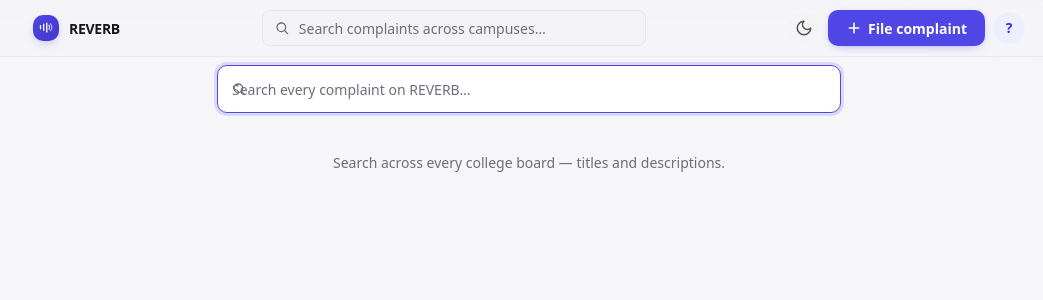
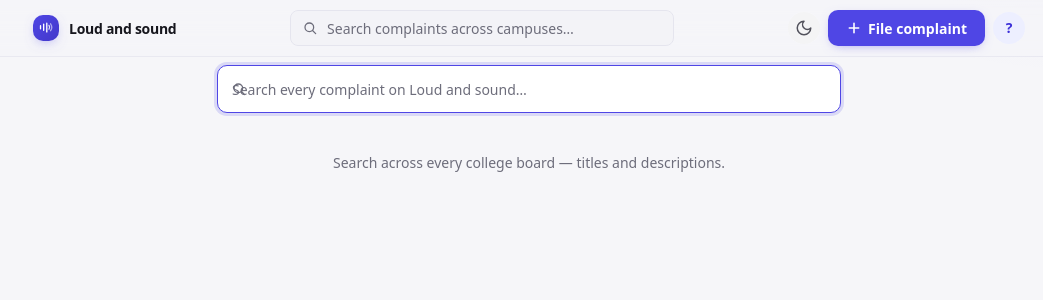
Before and after one commit to PhaNtoM-GHosT-11101/mss-feedback, a Next.js app: page /search in a window 1280 px wide. Shown: the top 300 px of the page, without its empty margins (111-1154 px from the left). Built offline with nearby package versions, Linux system fonts and the light colour scheme.

Commit message:
Rebrand REVERB to Loud and sound

```diff
--- a/app/complaints/[id]/detail-actions.tsx
+++ b/app/complaints/[id]/detail-actions.tsx
@@ -13,7 +13,7 @@
   return (
     <button
       onClick={() => {
-        const text = encodeURIComponent(`REVERB — ${title}:\n${window.location.href}`);
+        const text = encodeURIComponent(`Loud and sound — ${title}:\n${window.location.href}`);
         window.open(`https://wa.me/?text=${text}`, "_blank", "noopener,noreferrer");
       }}
       className="tap inline-flex items-center gap-1.5 rounded-lg border border-border bg-surface px-3.5 py-1.5 text-xs font-semibold text-foreground transition hover:bg-surface2"
--- a/app/complaints/[id]/page.tsx
+++ b/app/complaints/[id]/page.tsx
@@ -72,17 +72,17 @@
   const title = data.complaint.title;
   const description = data.complaint.description?.slice(0, 200) ?? "";
   return {
-    title: `${title} — REVERB`,
+    title: `${title} — Loud and sound`,
     description,
     openGraph: {
-      title: `${title} — REVERB`,
+      title: `${title} — Loud and sound`,
       description,
       type: "article",
-      siteName: "REVERB",
+      siteName: "Loud and sound",
       url: `https://mss-feedback.vercel.app/${institution.slug}/complaints/${id}`,
       images: [{ url: "https://mss-feedback.vercel.app/opengraph-image", width: 1200, height: 630 }],
     },
-    twitter: { card: "summary", title: `${title} — REVERB`, description },
+    twitter: { card: "summary", title: `${title} — Loud and sound`, description },
   };
 }
 
--- a/app/globals.css
+++ b/app/globals.css
@@ -3,7 +3,7 @@
 @import "@fontsource-variable/manrope";
 
 /* ============================================================
-   REVERB — design system (indigo editorial)
+   Loud and sound — design system (indigo editorial)
    Signature: deep indigo on cool near-black/paper surfaces.
    Sharp corners, hairline dividers, geometric Manrope display.
    Premium-minimal, inspired by Linear + Reddit density.
--- a/app/layout.tsx
+++ b/app/layout.tsx
@@ -5,22 +5,22 @@
 export const metadata: Metadata = {
   metadataBase: new URL("https://mss-feedback.vercel.app"),
   title: {
-    default: "REVERB — Louder together",
-    template: "%s — REVERB",
+    default: "Loud and sound — Louder together",
+    template: "%s — Loud and sound",
   },
   description:
     "The campus complaint wall. Post anonymously, upvote what matters, and make your college listen.",
   openGraph: {
-    title: "REVERB — Louder together",
+    title: "Loud and sound — Louder together",
     description:
       "The campus complaint wall. Post anonymously, upvote what matters, and make your college listen.",
     type: "website",
-    siteName: "REVERB",
+    siteName: "Loud and sound",
     images: [{ url: "/opengraph-image", width: 1200, height: 630 }],
   },
   twitter: {
     card: "summary_large_image",
-    title: "REVERB — Louder together",
+    title: "Loud and sound — Louder together",
     description:
       "The campus complaint wall. Post anonymously, upvote what matters, and make your college listen.",
     images: ["/opengraph-image"],
--- a/app/opengraph-image.tsx
+++ b/app/opengraph-image.tsx
@@ -42,10 +42,10 @@
               color: "#fff",
             }}
           >
-            R
+            L
           </div>
-          <div style={{ fontSize: 72, fontWeight: 900, letterSpacing: -2 }}>
-            REVERB
+          <div style={{ fontSize: 60, fontWeight: 900, letterSpacing: -1.5 }}>
+            Loud and sound
           </div>
         </div>
         <div
--- a/app/search/page.tsx
+++ b/app/search/page.tsx
@@ -25,7 +25,7 @@
               name="q"
               defaultValue={query}
               autoFocus
-              placeholder="Search every complaint on REVERB…"
+              placeholder="Search every complaint on Loud and sound…"
               aria-label="Search complaints"
               className="input h-12 w-full bg-card pl-10 text-[15px] shadow-sm"
             />
--- a/components/NavBar.tsx
+++ b/components/NavBar.tsx
@@ -98,7 +98,7 @@
         <div className="mx-auto flex h-14 max-w-5xl items-center gap-3 px-4 md:gap-5">
           {/* Full document navigation — board pages live server-side behind a rewrite */}
           {/* eslint-disable-next-line @next/next/no-html-link-for-pages */}
-          <a href="/" className="inline-block" aria-label="REVERB home">
+          <a href="/" className="inline-block" aria-label="Loud and sound home">
             {onBoards ? (
               <>
                 <span className="hidden sm:block">
--- a/components/ReverbMark.tsx
+++ b/components/ReverbMark.tsx
@@ -1,4 +1,4 @@
-// REVERB — code-drawn abstract monogram.
+// Loud and sound — code-drawn abstract monogram.
 // Sound-bars fanning forward + an echo arc: "louder together." Sharp, geometric.
 
 export function ReverbMark({
@@ -47,7 +47,7 @@
       {!compact && (
         <span className="flex flex-col leading-none">
           <span className="font-display text-[16px] font-extrabold tracking-[-0.02em] text-foreground">
-            REVERB
+            Loud and sound
           </span>
           <span className="mt-0.5 text-[10.5px] font-medium text-muted">
             {tagline || (institutionName ? `${institutionName} · Louder together` : "Louder together")}
@@ -56,7 +56,7 @@
       )}
       {compact && (
         <span className="font-display text-[14px] font-extrabold tracking-[-0.02em] text-foreground">
-          REVERB
+          Loud and sound
         </span>
       )}
     </span>
```
Also changed, not shown: 1 other file (tests, documents, lock files or other folders).
